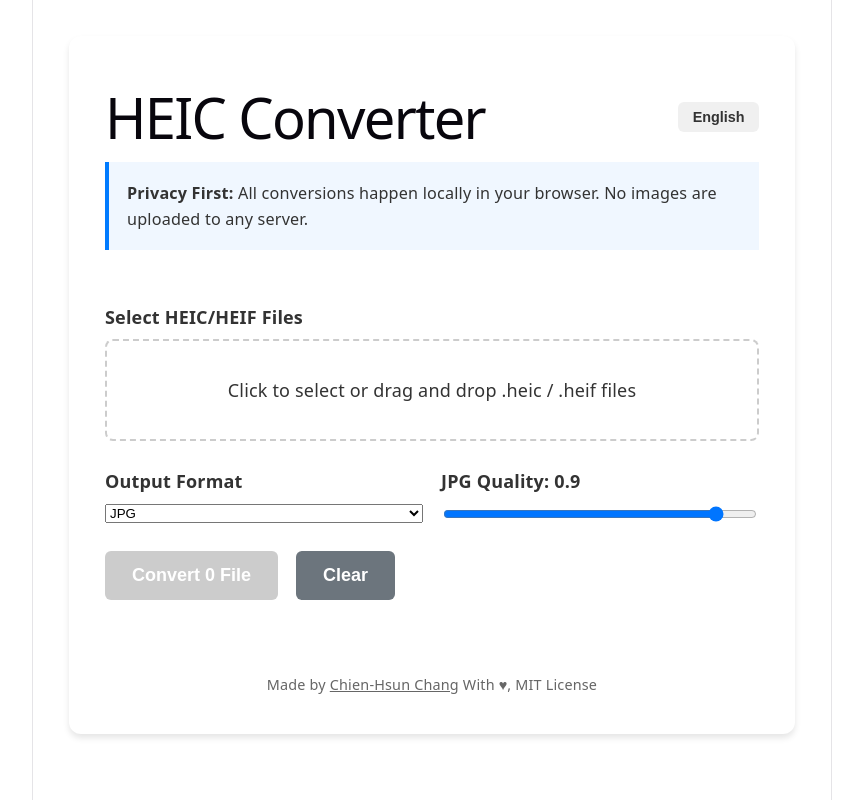
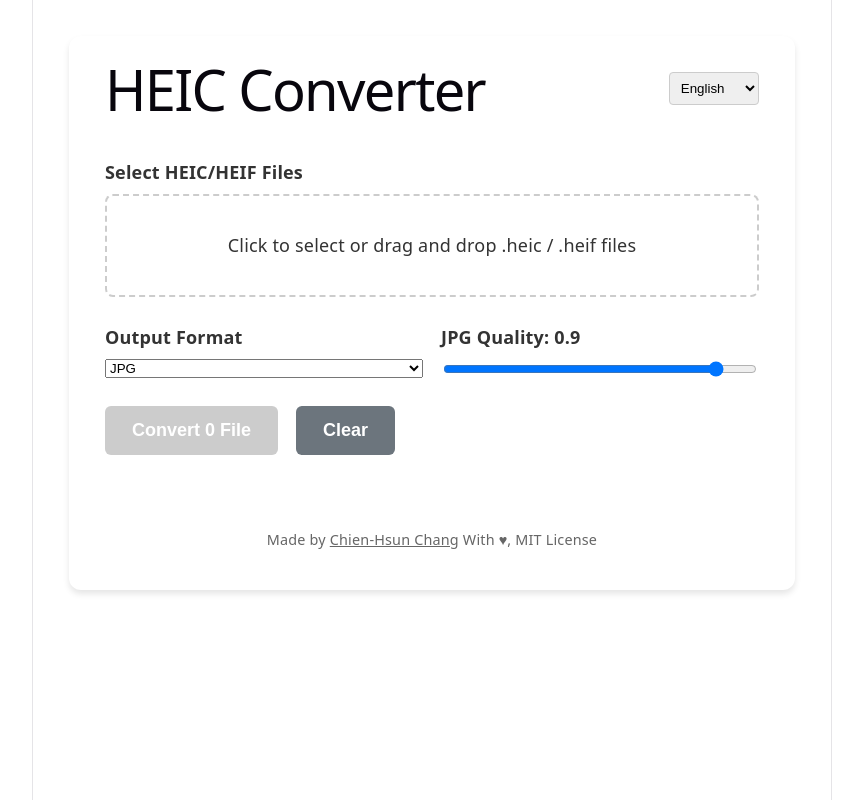
Before and after one commit to KageRyo/heic-converter, a React (Vite) app: page / in a window 1280 px wide. Shown: the whole page, without its empty margins (208-1071 px from the left). Built offline with nearby package versions, Linux system fonts and the light colour scheme.

Commit message:
chore(ui): simplify header and convert language toggle to dropdown

```diff
--- a/src/App.tsx
+++ b/src/App.tsx
@@ -78,25 +78,23 @@ function App() {
     }
   };
 
-  const toggleLanguage = () => {
-    const nextLang = i18n.language === "en" ? "zh-TW" : "en";
-    i18n.changeLanguage(nextLang);
+  const changeLanguage = (e: React.ChangeEvent<HTMLSelectElement>) => {
+    i18n.changeLanguage(e.target.value);
   };
 
   return (
     <div className="container">
       <header>
-        <div style={{ display: "flex", justifyContent: "space-between", alignItems: "center" }}>
-          <h1>{t("title")}</h1>
-          <button
-            onClick={toggleLanguage}
-            style={{ padding: "0.4rem 0.8rem", fontSize: "0.8rem", backgroundColor: "#f0f0f0", color: "#333" }}
+        <div style={{ display: "flex", justifyContent: "space-between", alignItems: "center", marginBottom: "1rem" }}>
+          <h1 style={{ margin: 0 }}>HEIC Converter</h1>
+          <select
+            value={i18n.language}
+            onChange={changeLanguage}
+            style={{ padding: "0.4rem", borderRadius: "4px", border: "1px solid #ccc" }}
           >
-            {i18n.language === "en" ? "繁體中文" : "English"}
-          </button>
-        </div>
-        <div className="privacy-note">
-          <strong>{t("privacy_note")}</strong> {t("privacy_desc")}
+            <option value="en">English</option>
+            <option value="zh-TW">繁體中文</option>
+          </select>
         </div>
       </header>
 
--- a/src/i18n.ts
+++ b/src/i18n.ts
@@ -5,9 +5,6 @@ import LanguageDetector from "i18next-browser-languagedetector";
 const resources = {
   en: {
     translation: {
-      title: "HEIC Converter",
-      privacy_note: "Privacy First:",
-      privacy_desc: "All conversions happen locally in your browser. No images are uploaded to any server.",
       select_files: "Select HEIC/HEIF Files",
       drop_hint: "Click to select or drag and drop .heic / .heif files",
       files_selected: "{{count}} file(s) selected",
@@ -25,9 +22,6 @@ const resources = {
   },
   "zh-TW": {
     translation: {
-      title: "HEIC 轉檔器",
-      privacy_note: "隱私優先：",
-      privacy_desc: "所有轉檔程序皆在您的瀏覽器中本地執行，圖片不會上傳到任何伺服器。",
       select_files: "選擇 HEIC/HEIF 檔案",
       drop_hint: "點擊選擇或拖放 .heic / .heif 檔案",
       files_selected: "已選擇 {{count}} 個檔案",
```
